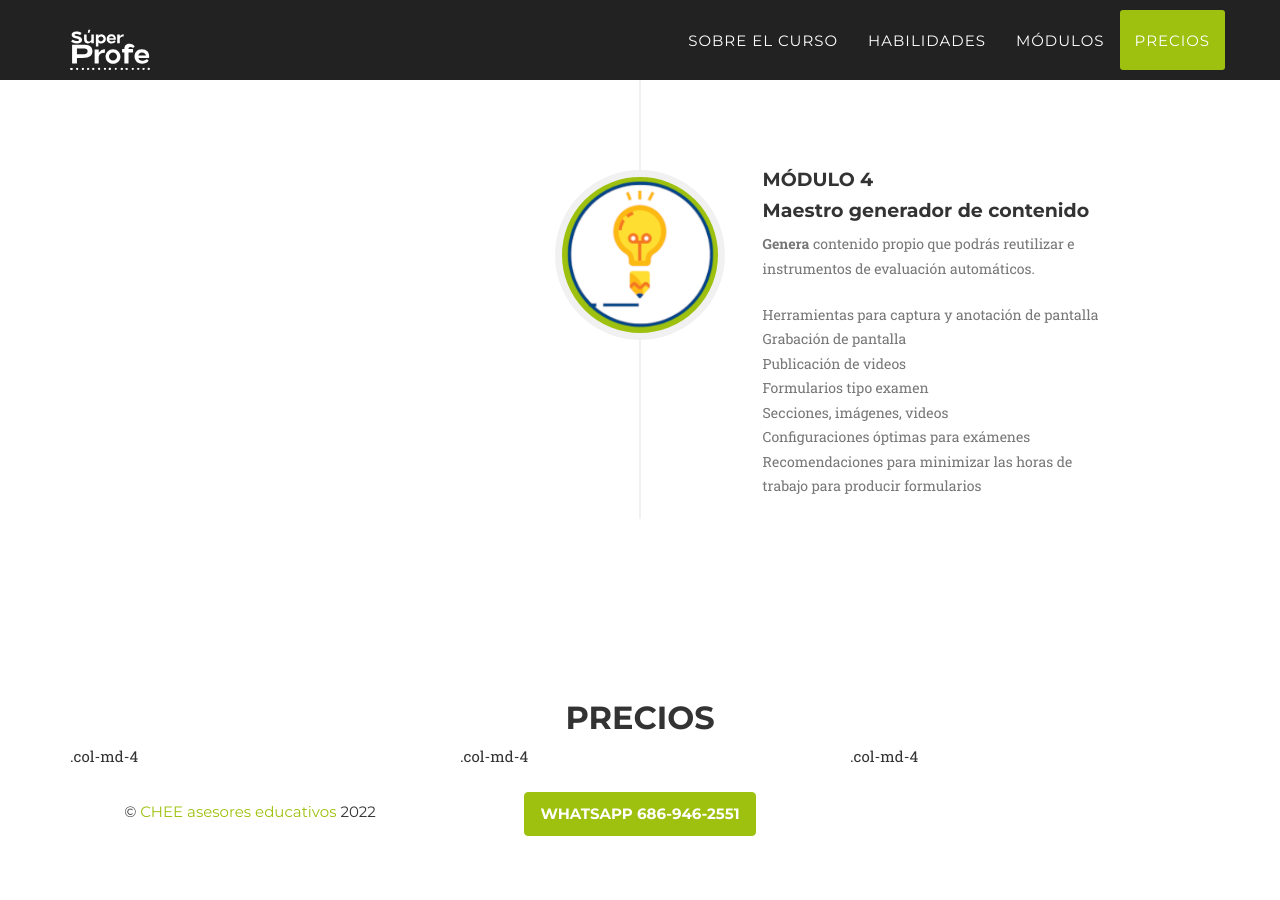
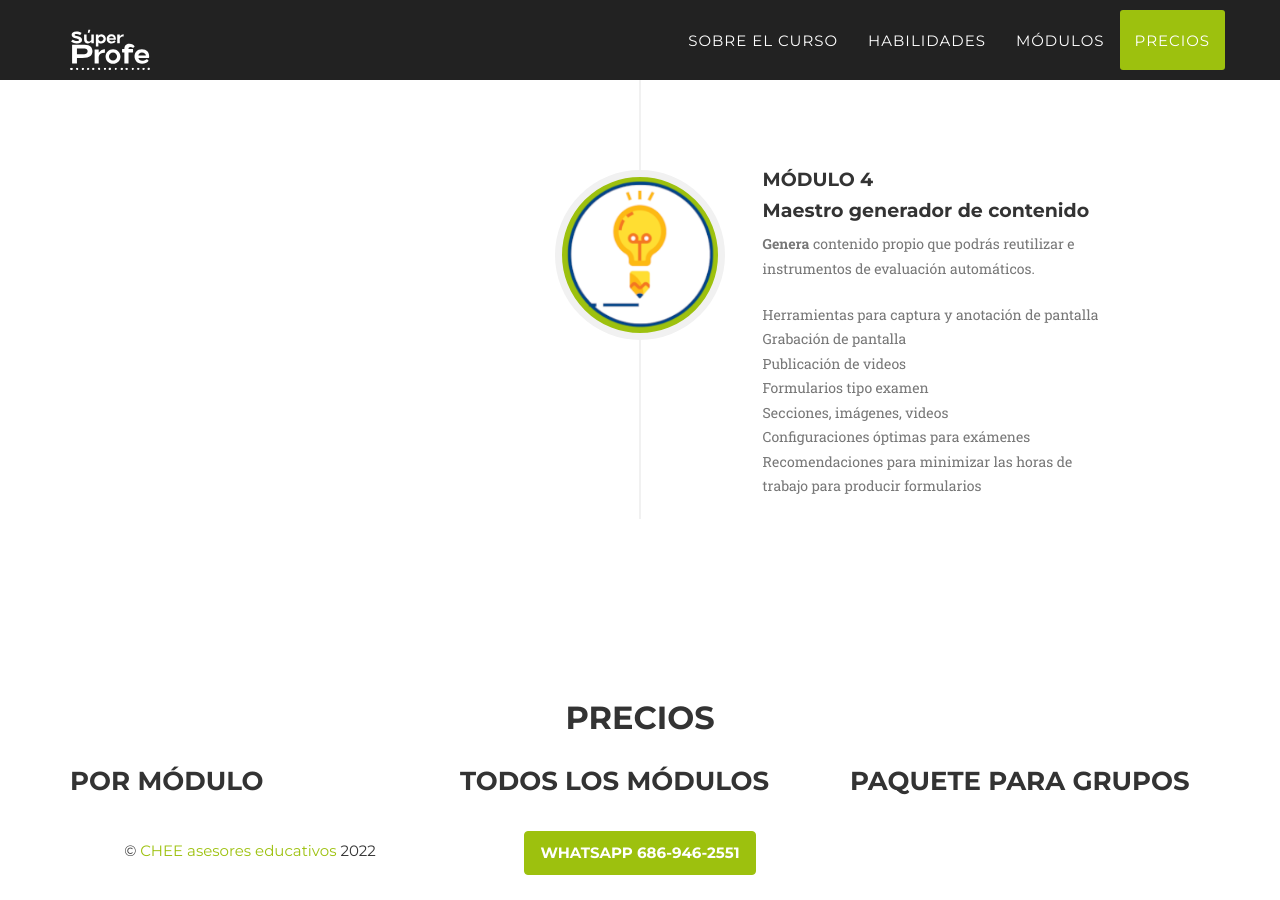
Before and after one commit to camachevaz/superProfe, a Jekyll site: the page built from index.html, in a window 1280 px wide and 900 px high, scrolled down 4463 px. Built offline with Jekyll 4.4.1, drawn with Linux system fonts in a browser that asks for light colours; some web fonts are replaced; before the commit the page ends 5324 px from its top, so only the background shows below that.

Commit message:
Update clients.html

```diff
--- a/_includes/clients.html
+++ b/_includes/clients.html
@@ -7,9 +7,15 @@
                 </div>
             </div>
             <div class="row">
-                <div class="col-md-4">.col-md-4</div>
-                <div class="col-md-4">.col-md-4</div>
-                <div class="col-md-4">.col-md-4</div>
+                <div class="col-md-4">
+                    <h3>Por módulo</h3>
+                </div>
+                <div class="col-md-4">
+                    <h3>Todos los módulos</h3>
+                </div>
+                <div class="col-md-4">
+                    <h3>Paquete para grupos</h3>
+                </div>
               </div>
         </div>
     </aside>
```
